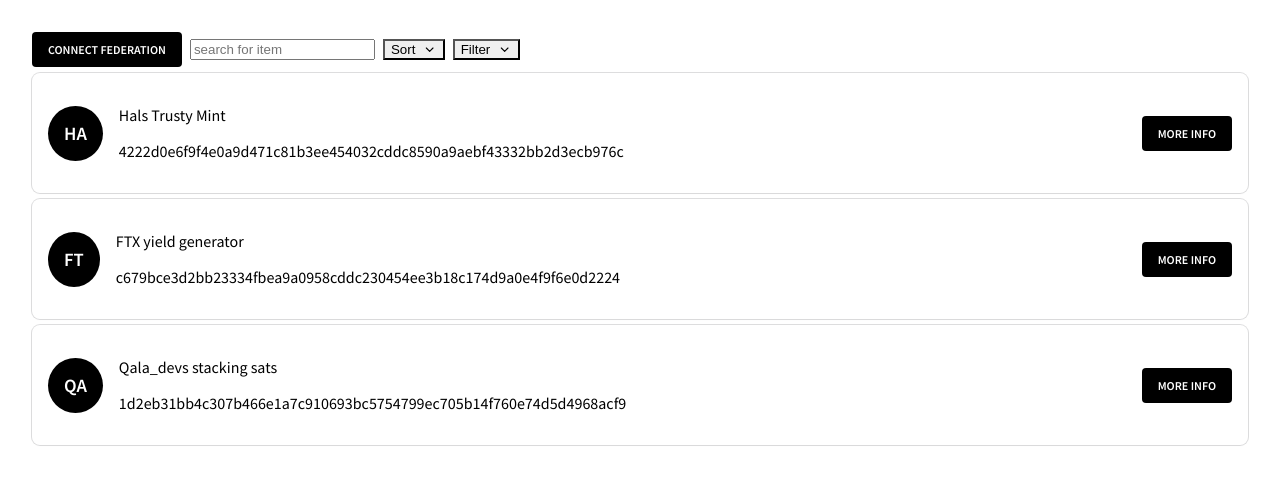
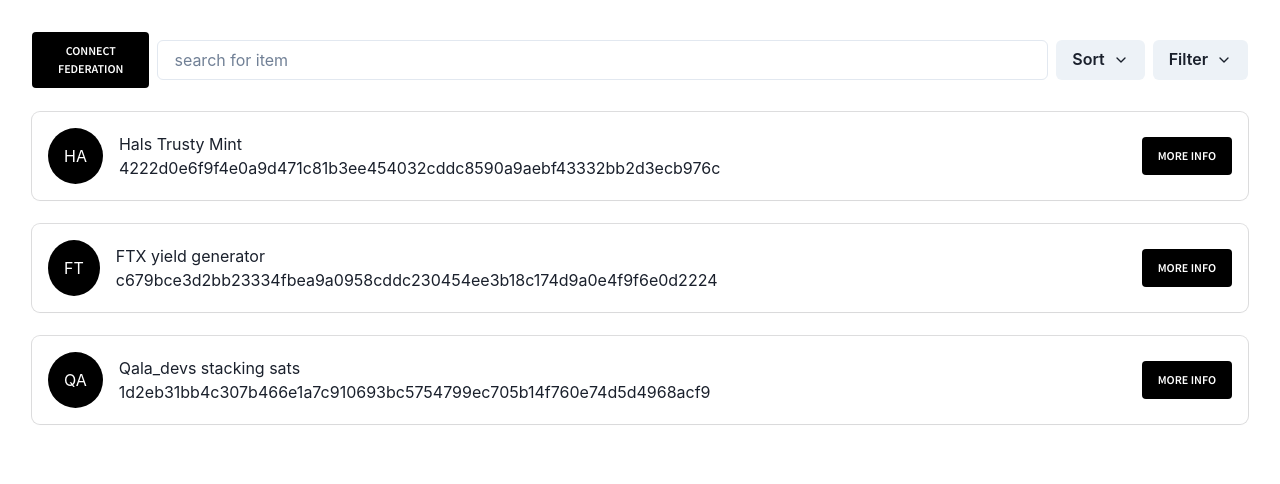
Before and after one commit to okjodom/mintgate, a React (Create React App) app: page / in a window 1280 px wide. Shown: the top 484 px of the page. Built offline with nearby package versions, Linux system fonts and the light colour scheme.

Commit message:
wrapped app chakraprovider

```diff
--- a/src/index.tsx
+++ b/src/index.tsx
@@ -1,16 +1,17 @@
+import { ChakraProvider } from '@chakra-ui/react';
 import React from 'react';
 import ReactDOM from 'react-dom/client';
 import { Admin } from './Admin';
 import './index.css';
 import reportWebVitals from './reportWebVitals';
 
-const root = ReactDOM.createRoot(
-  document.getElementById('root') as HTMLElement
-);
+const root = ReactDOM.createRoot(document.getElementById('root') as HTMLElement);
 root.render(
-  <React.StrictMode>
-    <Admin />
-  </React.StrictMode>
+    <React.StrictMode>
+        <ChakraProvider>
+            <Admin />
+        </ChakraProvider>
+    </React.StrictMode>
 );
 
 // If you want to start measuring performance in your app, pass a function
```
